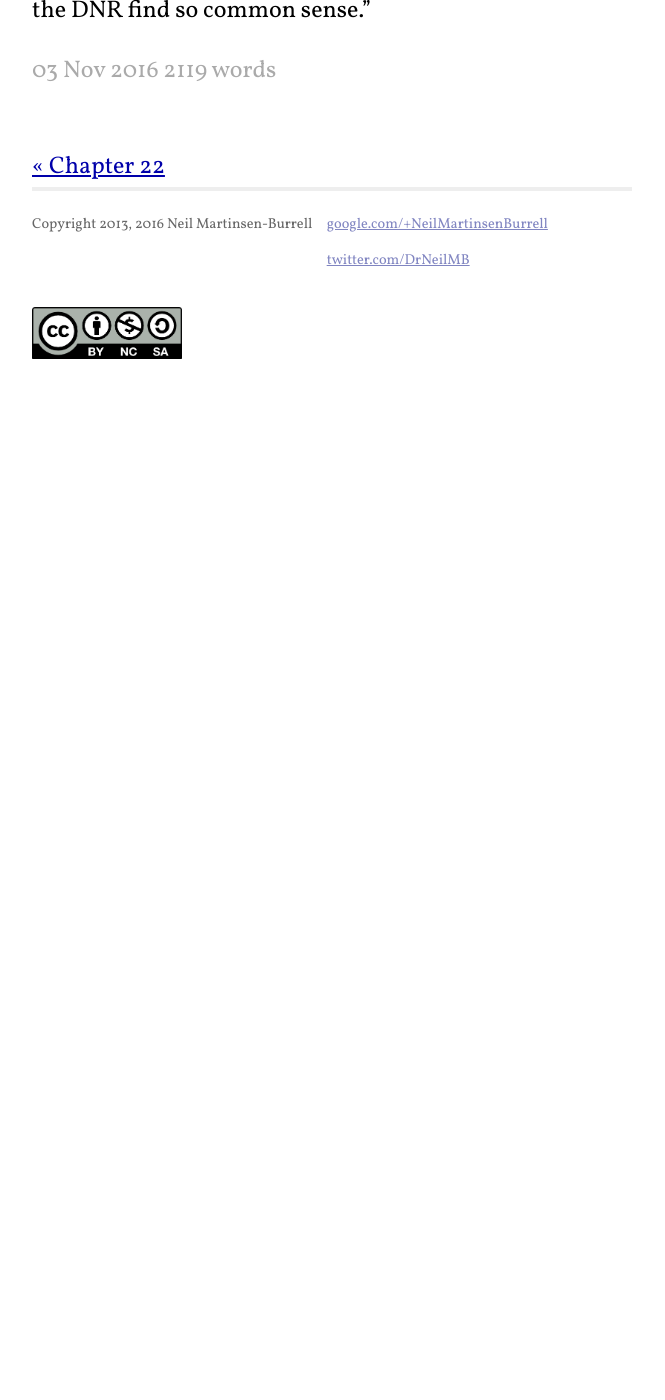
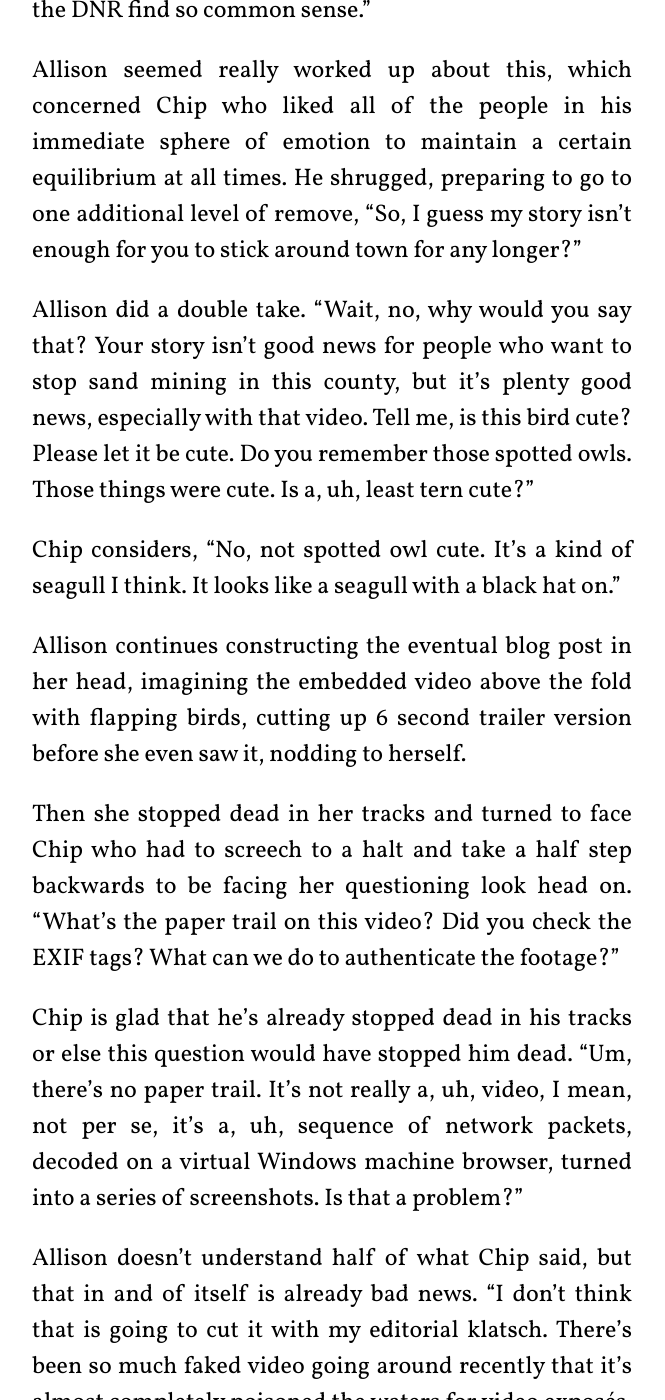
Before and after one commit to neilmb/nanowrimo2013, a Jekyll site: the page built from _posts/2016-11-03-chapter23.md, in a window 1280 px wide and 1400 px high, scrolled down 9461 px. Shown: the whole window, without its empty margins (308-973 px from the left). Built offline with Jekyll 4.4.1, drawn with Linux system fonts in a browser that asks for light colours; before the commit the page ends 9848 px from its top, so only the background shows below that; some of the changed text lies outside the part shown.

Commit message:
Starting reverse sting in chapter 25

```diff
--- a/_posts/2016-11-03-chapter23.md
+++ b/_posts/2016-11-03-chapter23.md
@@ -215,3 +215,54 @@ sand mining will be permitted during certain periods of time and in certain
 locations and then in more locations and at more times as the mining industry
 keeps lobbying for more and more of the regulations that they and their
 friends in the DNR find so common sense."
+
+Allison seemed really worked up about this, which concerned Chip who liked all
+of the people in his immediate sphere of emotion to maintain a certain
+equilibrium at all times. He shrugged, preparing to go to one additional level
+of remove, "So, I guess my story isn't enough for you to stick around town for
+any longer?"
+
+Allison did a double take. "Wait, no, why would you say that? Your story isn't
+good news for people who want to stop sand mining in this county, but it's
+plenty good news, especially with that video. Tell me, is this bird cute? Please
+let it be cute. Do you remember those spotted owls. Those things were cute. Is
+a, uh, least tern cute?"
+
+Chip considers, "No, not spotted owl cute. It's a kind of seagull I think. It
+looks like a seagull with a black hat on."
+
+Allison continues constructing the eventual blog post in her head, imagining
+the embedded video above the fold with flapping birds, cutting up 6 second
+trailer version before she even saw it, nodding to herself.
+
+Then she stopped dead in her tracks and turned to face Chip who had to screech
+to a halt and take a half step backwards to be facing her questioning look
+head on.  "What's the paper trail on this video? Did you check the EXIF tags?
+What can we do to authenticate the footage?"
+
+Chip is glad that he's already stopped dead in his tracks or else this
+question would have stopped him dead.  "Um, there's no paper trail. It's not
+really a, uh, video, I mean, not per se, it's a, uh, sequence of network
+packets, decoded on a virtual Windows machine browser, turned into a series of
+screenshots. Is that a problem?"
+
+Allison doesn't understand half of what Chip said, but that in and of itself
+is already bad news. "I don't think that is going to cut it with my editorial
+klatsch. There's been so much faked video going around recently that it's
+almost completely poisoned the waters for video exposés. If you want to use a
+video to smear someone, you'd better have a notary present for each step in
+the transcoding process.  Otherwise, they just come out and say that it must
+be faked, even if it's clearly not."
+
+Chip looked absolutely crestfallen. He had thought that he was losing his shot
+to spend any more time around Allison back when she read him the regulatory
+riot act. Then, she brought him back by starting to talk and dream about the
+article she could write. Now, his spirits had crashed back to slightly below
+ground level with her latest objection that the video he had hand-crafted was
+insufficiently authentic. Apparently nobody appreciated artisanal bit-bashing
+in the online news world.
+
+"Hey, no problem, I'll get you the original file, so you should probably stick
+around to start writing up your story. I'll send you an encrypted message with
+the video when I get it."  Which would be a safe way of conveying an item that
+Chip had no idea how we to get at.
```
Also changed, not shown: _posts/2016-11-05-chapter24.md (added, +99 -0 lines), _posts/2016-11-05-chapter25.md (added, +9 -0 lines), notes.md (+6 -1 lines).
